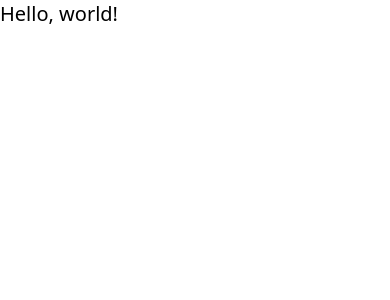
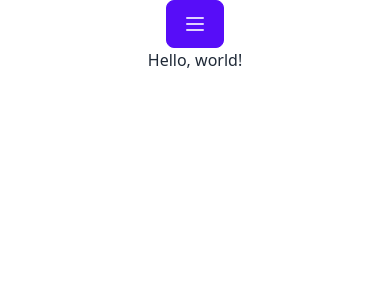
Before and after one commit to szewczukk/frameworks-project, a React (Vite) app: page / in a window 390 px wide. Shown: the top 300 px of the page. Built offline with nearby package versions, Linux system fonts and the light colour scheme.

Commit message:
Create Drawer component

```diff
--- a/src/App.tsx
+++ b/src/App.tsx
@@ -1,3 +1,9 @@
+import Drawer from './components/Drawer';
+
 export default function App() {
-	return <h1 className="text-xl">Hello, world!</h1>;
+	return (
+		<Drawer>
+			<h1>Hello, world!</h1>
+		</Drawer>
+	);
 }
--- /dev/null
+++ b/src/components/Drawer.tsx
@@ -0,0 +1,49 @@
+import { ReactNode } from 'react';
+
+type Props = {
+	children: ReactNode;
+};
+
+export default function Drawer({ children }: Props) {
+	return (
+		<div className="drawer lg:drawer-open">
+			<input id="nav-drawer" type="checkbox" className="drawer-toggle" />
+			<div className="drawer-content flex flex-col items-center justify-center">
+				<label
+					htmlFor="nav-drawer"
+					className="btn btn-primary drawer-button lg:hidden"
+				>
+					<svg
+						xmlns="http://www.w3.org/2000/svg"
+						fill="none"
+						viewBox="0 0 24 24"
+						className="inline-block h-6 w-6 stroke-current"
+					>
+						<path
+							strokeLinecap="round"
+							strokeLinejoin="round"
+							strokeWidth="2"
+							d="M4 6h16M4 12h16M4 18h16"
+						></path>
+					</svg>
+				</label>
+				{children}
+			</div>
+			<div className="drawer-side">
+				<label
+					htmlFor="nav-drawer"
+					aria-label="close sidebar"
+					className="drawer-overlay"
+				></label>
+				<ul className="menu bg-base-200 text-base-content min-h-full w-80 p-4">
+					<li>
+						<a>Sidebar Item 1</a>
+					</li>
+					<li>
+						<a>Sidebar Item 2</a>
+					</li>
+				</ul>
+			</div>
+		</div>
+	);
+}
--- a/tailwind.config.js
+++ b/tailwind.config.js
@@ -4,5 +4,5 @@ export default {
 	theme: {
 		extend: {},
 	},
-	plugins: [],
+	plugins: [require('daisyui')],
 };
```
Also changed, not shown: package.json (+6 -1 lines), 1 other file (tests, documents, lock files or other folders).
